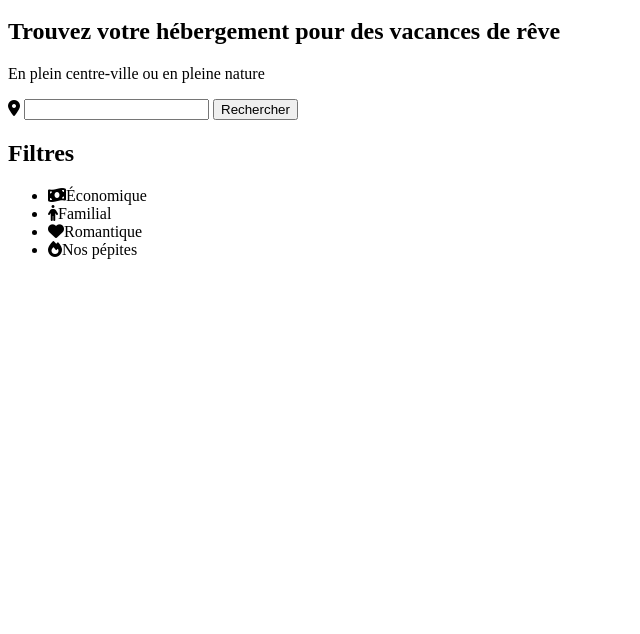
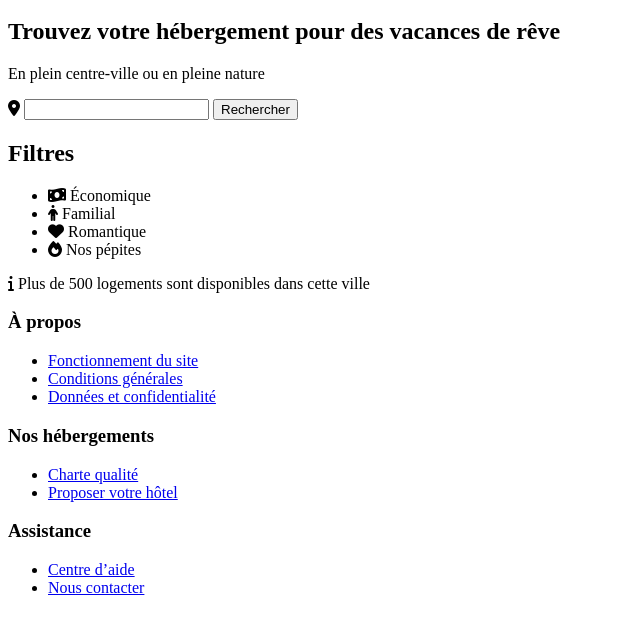
Before and after one commit to CharlesABJ/agence-booki, a plain HTML site: page index.html in a window 1280 px wide. Shown: the part 92-726 px from the top of the page, without its empty margins (0-640 px from the left). Drawn offline with Linux system fonts and the light colour scheme.

Commit message:
structure html du footer effectuée

```diff
--- a/index.html
+++ b/index.html
@@ -30,21 +30,51 @@
             <h1>Trouvez votre hébergement pour des vacances de rêve</h1>
             <p>En plein centre-ville ou en pleine nature</p>
             <form action="#" method="POST">
-                <label for=""><i class="fa-solid fa-location-dot"></i></label>
-                <input type="text">
+                <label for="localisation"><i class="fa-solid fa-location-dot"></i></label>
+                <input id="localisation" type="text">
                 <button>Rechercher</button>
             </form>
             <h2>Filtres</h2>
             <ul>
-                <li><i class="fa-solid fa-money-bill-wave"></i>Économique</li>
-                <li><i class="fa-solid fa-person"></i>Familial</li>
-                <li><i class="fa-solid fa-heart"></i>Romantique</li>
-                <li><i class="fa-solid fa-fire"></i>Nos pépites</li>
+                <li><i class="fa-solid fa-money-bill-wave"></i> Économique</li>
+                <li><i class="fa-solid fa-person"></i> Familial</li>
+                <li><i class="fa-solid fa-heart"></i> Romantique</li>
+                <li><i class="fa-solid fa-fire"></i> Nos pépites</li>
             </ul>
+            <p><i class="fa-solid fa-info"></i> Plus de 500 logements sont disponibles dans cette ville</p>
+        </section>
+
+        <section id="accommodations">
+
+        </section>
+
+        <section id="activities">
+
         </section>
     </main>
     <footer>
-
+        <div class="about">
+            <h3>À propos</h3>
+            <ul>
+                <li><a href="#">Fonctionnement du site</a></li>
+                <li><a href="#">Conditions générales</a></li>
+                <li><a href="#">Données et confidentialité</a></li>
+            </ul>
+        </div>
+        <div class="accomodations">
+            <h3>Nos hébergements</h3>
+            <ul>
+                <li><a href="#">Charte qualité</a></li>
+                <li><a href="#">Proposer votre hôtel</a></li>
+            </ul>
+        </div>
+        <div class="assistance">
+            <h3>Assistance</h3>
+            <ul>
+                <li><a href="#">Centre d’aide</a></li>
+                <li><a href="#">Nous contacter</a></li>
+            </ul>
+        </div>
     </footer>
 </body>
 
```
